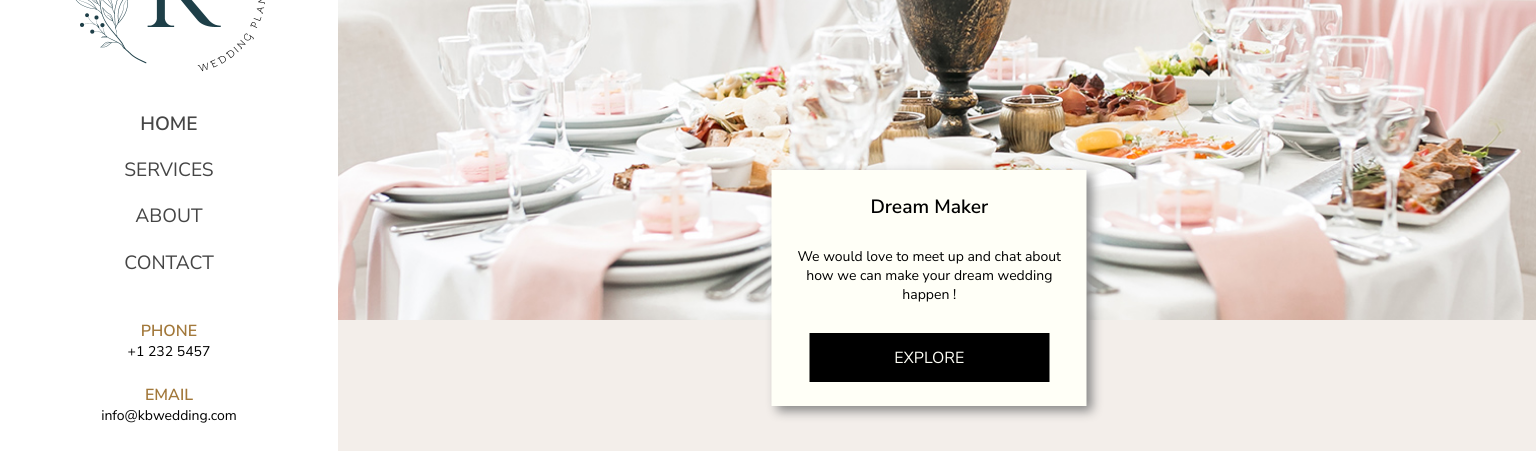
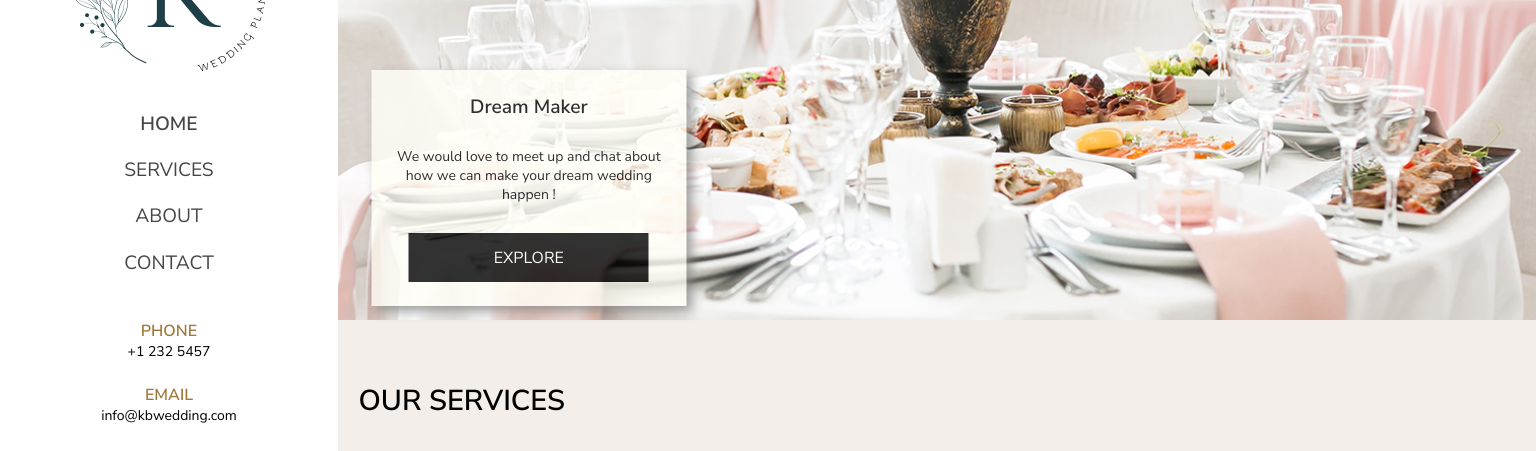
Before and after one commit to joaquincataldo3/freelance-mockup, a React (Vite) app: page / in a window 1536 px wide. Shown: the part 180-631 px from the top of the page. Built offline with nearby package versions, Linux system fonts and the light colour scheme; a web font is replaced by a local one.

Commit message:
text box change

```diff
--- a/src/views/home/components/auto-play-carousel/Carousel.css
+++ b/src/views/home/components/auto-play-carousel/Carousel.css
@@ -60,7 +60,7 @@
 
 @media(min-width: 1024px) {
     .main-carousel-container {
-       margin: 0 auto 12%;
+       margin: 0 auto 5%;
     }
 
 }
--- a/src/views/home/components/carousel-title-box/CarouselTitleBox.css
+++ b/src/views/home/components/carousel-title-box/CarouselTitleBox.css
@@ -16,6 +16,7 @@
     max-width: 315px;
     max-height: 330px;
     text-align: center;
+    opacity: 0.8;
 }
 
 .carousel-box-container h1 {
@@ -59,3 +60,24 @@
         height: fit-content;
     }
 }
+
+/* @media(min-width: 1200px) {
+    .carousel-box-container {
+        top: 50%;
+        left: 17%;
+    }
+} */
+
+@media(min-width: 1400px) {
+    .carousel-box-container {
+        top: 50%;
+        left: 17%;
+    }
+}
+
+@media(min-width: 1600px) {
+    .carousel-box-container {
+        top: 50%;
+        left: 13%;
+    }
+}
```
